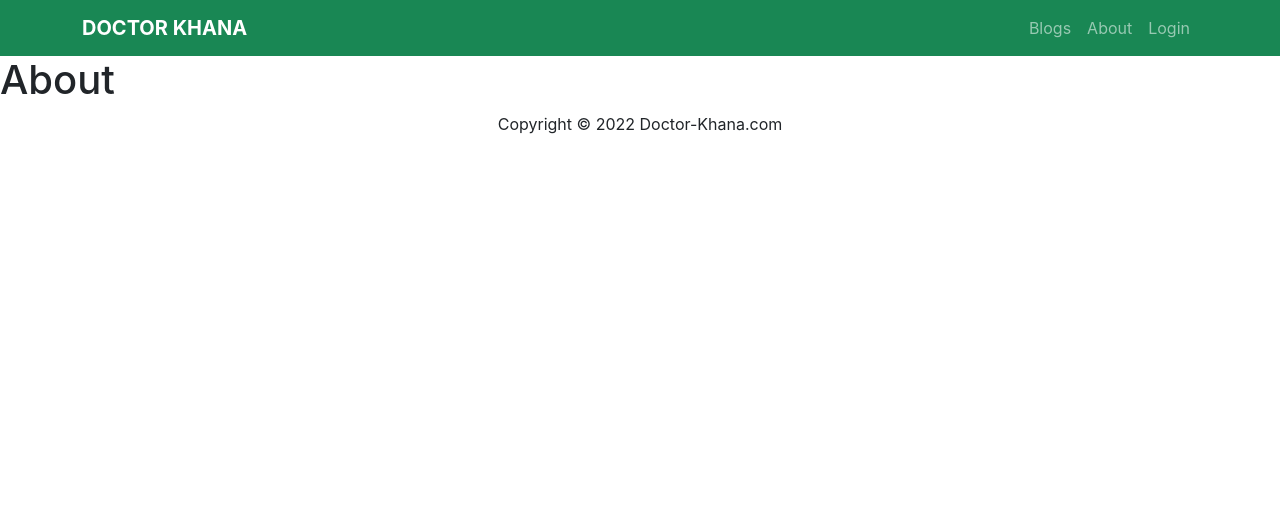
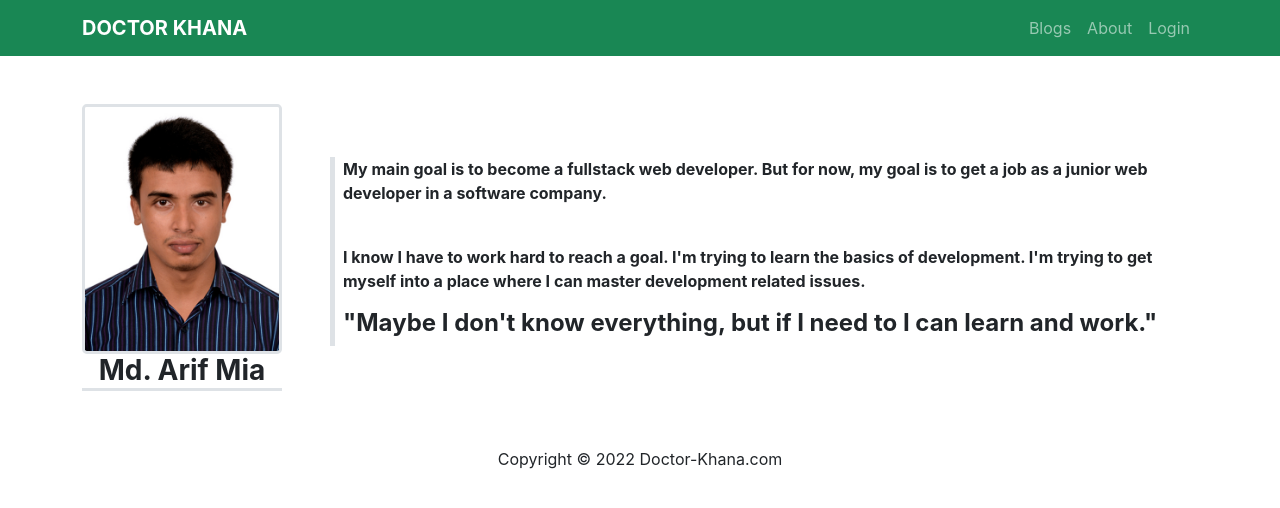
Before and after one commit to arifmia1129/doctor-khana, a React (Create React App) app: page /about in a window 1280 px wide. Shown: the top 508 px of the page. Built offline with nearby package versions, Linux system fonts and the light colour scheme; no server answers.

Commit message:
about part

```diff
--- a/src/Pages/About/About.js
+++ b/src/Pages/About/About.js
@@ -1,9 +1,21 @@
 import React from 'react';
-
+import pic from "../../img/ab.jpg";
 const About = () => {
     return (
-        <div>
-            <h1>About</h1>
+        <div className='container my-5 d-md-flex justify-content-center align-items-center'>
+            <div className='text-center'>
+                <img className='border border-3 rounded-3' width={200} height={250} src={pic} alt="" />
+                <h3 className='border-bottom border-3 fw-bold'>Md. Arif Mia</h3>
+            </div>
+
+            <div className='ms-md-5 fw-bold border-start border-5 ps-2'>
+                <p>My main goal is to become a fullstack web developer. But for now, my goal is to get a job as a junior web developer in a software company.</p>
+                <br />
+                <p>
+                    I know I have to work hard to reach a goal. I'm trying to learn the basics of development. I'm trying to get myself into a place where I can master development related issues.
+                </p>
+                <h4 className='fw-bold'>"Maybe I don't know everything, but if I need to I can learn and work."</h4>
+            </div>
         </div>
     );
 };
```
Also changed, not shown: src/img/ab.jpg (added).
